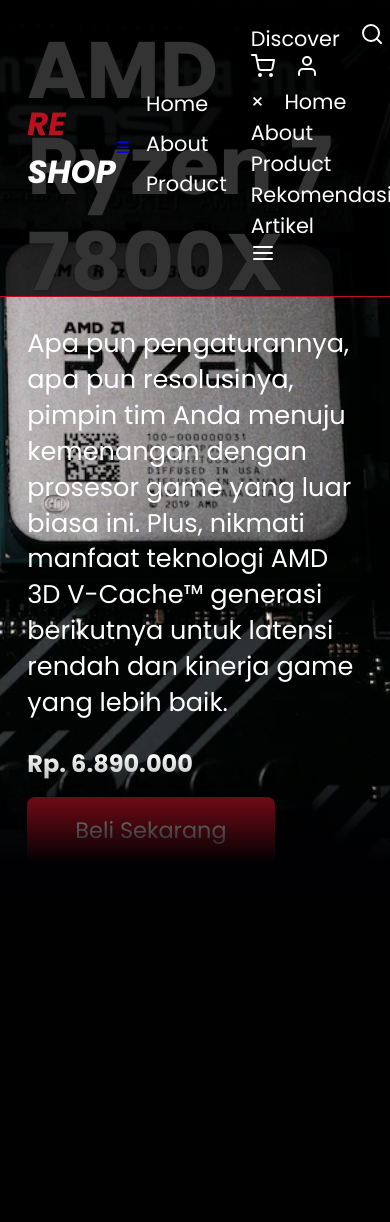
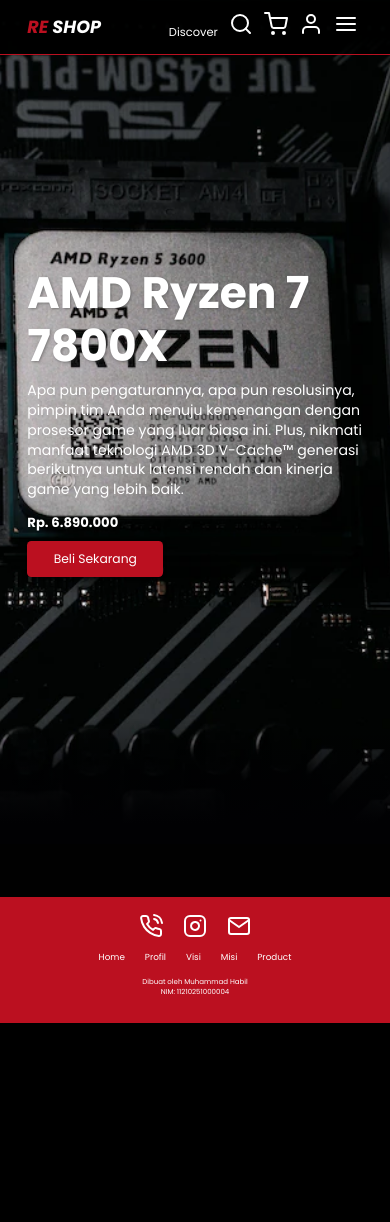
Before and after one commit to mhabil/Webstatis, a PHP site: page /ryzen7.html in a window 390 px wide. Shown: the top 1222 px of the page. After the commit the page ends 1023 px from the top, so only its background shows below. Run offline with PHP 8.4, Linux system fonts and the light colour scheme.

Commit message:
update uts

```diff
--- a/Css/ryzen7.css
+++ b/Css/ryzen7.css
@@ -20,7 +20,7 @@
   font-family: "Poppins", sans-serif;
   background-color: var(--bg);
   color: #fff;
-  min-height: 4000px;
+  /* min-height: 4000px; */
 }
 
 /* Navbar */
@@ -108,6 +108,10 @@
   color: var(--primary);
 }
 
+#humburger-menu {
+  display: none;
+}
+
 /* Hero Section */
 .hero {
   min-height: 100vh;
@@ -168,3 +172,95 @@
   border-radius: 0.5rem;
   box-shadow: 1px 1px 3px rgba(1, 1, 3, 0.5);
 }
+
+/* footer */
+footer {
+  background-color: var(--primary);
+  text-align: center;
+  padding: 1rem 0 3rem;
+  margin-top: 6rem;
+}
+
+footer .socials {
+  padding: 1rem 0;
+}
+
+footer .socials a {
+  color: #fff;
+  margin: 1rem;
+}
+
+footer .socials a:hover,
+footer .links a:hover {
+  color: turquoise;
+}
+
+footer .links {
+  margin-bottom: 1.4rem;
+}
+
+footer .links a {
+  color: #fff;
+  padding: 0.7rem 1rem;
+}
+
+footer .pembuat {
+  font-size: 0.8rem;
+}
+
+footer .pembuat a {
+  color: turquoise;
+  font-weight: 700;
+}
+/* Laptop */
+@media (max-width: 1336px) {
+  html {
+    font-size: 75%;
+  }
+}
+/* Tablet */
+@media (max-width: 768px) {
+  html {
+    font-size: 62.5%;
+  }
+
+  #humburger-menu {
+    display: inline-block;
+  }
+
+  .navbar .navbar-nav {
+    position: absolute;
+    top: 100%;
+    right: -100%;
+    background-color: #333;
+    width: 30rem;
+    height: 100vh;
+    transition: 0.3s;
+  }
+
+  .navbar .navbar-nav.active {
+    right: 0;
+  }
+
+  .navbar .navbar-nav a {
+    color: #fff;
+    display: block;
+    margin: 1.5rem;
+    padding: 0.5rem;
+    font-size: 2rem;
+  }
+
+  .navbar .navbar-nav a::after {
+    transform-origin: 0 0;
+  }
+
+  .navbar .navbar-nav a:hover::after {
+    transform: scaleX(0.2);
+  }
+}
+/* Mobile */
+@media (max-width: 450px) {
+  html {
+    font-size: 55%;
+  }
+}
--- a/ryzen7.html
+++ b/ryzen7.html
@@ -24,45 +24,49 @@
   <body>
     <!-- navbar start -->
     <nav class="navbar">
-      <a href="#" class="navbar-logo"><span>RE</span> SHOP</a>
+      <a
+        href="https://mhabil.github.io/webstatis/UTShabil.html"
+        class="navbar-logo"
+        ><span>RE</span> SHOP</a
+      >
 
-      <a href="#" id="hamburger-menu" onclick="toggleSidebar()">&#9776;</a>
       <div class="navbar-nav">
-        <a href="#home">Home</a>
+        <a href="https://mhabil.github.io/webstatis/UTShabil.html">Home</a>
 
         <div class="dropdown">
           <a href="#about">About</a>
           <div class="dropdown-content">
             <a href="https://mhabil.github.io/webstatis/Profil.html">Profil</a>
-            <a href="#visi">Visi & Misi</a>
+            <a href="https://mhabil.github.io/webstatis/visi-misi.html"
+              >Visi & Misi</a
+            >
           </div>
         </div>
 
-        <a href="#product">Product</a>
+        <a href="https://mhabil.github.io/webstatis/UTShabil.html#product"
+          >Product</a
+        >
       </div>
 
       <div class="navbar-extra">
         <div class="dropdown">
           <a href="#discover">Discover</a>
           <div class="dropdown-content">
-            <a href="#rekomendasi">Rekomendasi</a>
-            <a href="#artikel">Artikel</a>
+            <a href="https://mhabil.github.io/webstatis/artikel.html"
+              >Rekomendasi</a
+            >
+            <a href="https://mhabil.github.io/webstatis/artikel.html"
+              >Artikel</a
+            >
           </div>
         </div>
 
         <a href="#" id="search"><i data-feather="search"></i></a>
         <a href="#" id="shopping-cart"><i data-feather="shopping-cart"></i></a>
-        <a href="#" id="user"><i data-feather="user"></i></a>
-        <!-- Tambahkan elemen div baru untuk sidebar -->
-        <div class="sidebar">
-          <a href="#" class="close-btn" id="close-sidebar">&times;</a>
-          <a href="#home">Home</a>
-          <a href="#about">About</a>
-          <a href="#product">Product</a>
-          <a href="#rekomendasi">Rekomendasi</a>
-          <a href="#artikel">Artikel</a>
-        </div>
-        <a href="#" id="hamburger-menu"><i data-feather="menu"></i></a>
+        <a href="https://mhabil.github.io/webstatis/login.html" id="user"
+          ><i data-feather="user"></i
+        ></a>
+        <a href="#" id="humburger-menu"><i data-feather="menu"></i></a>
       </div>
     </nav>
     <!-- navbar end -->
@@ -84,10 +88,41 @@
     </section>
     <!-- Hero Section End-->
 
+    <!-- footer start -->
+    <footer>
+      <div class="socials">
+        <a href="https://wa.me/qr/JF233XPXBCAOG1 " target="_blank"
+          ><i data-feather="phone-call"></i
+        ></a>
+        <a href="https://www.instagram.com/naga_siren12/" target="_blank"
+          ><i data-feather="instagram"></i
+        ></a>
+        <a href="mhabil.46@gmail.com"><i data-feather="mail"></i></a>
+      </div>
+
+      <div class="links">
+        <a href="https://mhabil.github.io/webstatis/UTShabil.html">Home</a>
+        <a href="https://mhabil.github.io/webstatis/Profil.html">Profil</a>
+        <a href="https://mhabil.github.io/webstatis/visi-misi.html">Visi</a>
+        <a href="https://mhabil.github.io/webstatis/visi-misi.html">Misi</a>
+        <a href="https://mhabil.github.io/webstatis/UTShabil.html#product"
+          >Product</a
+        >
+      </div>
+
+      <div class="pembuat">
+        <p>Dibuat oleh Muhammad Habil</p>
+        <p>NIM: 11210251000004</p>
+      </div>
+    </footer>
+    <!-- footer end -->
+
     <!-- feather icons -->
     <script>
       feather.replace();
     </script>
+    <!-- My Javascript -->
+    <script src="Js/scriptUTS.js"></script>
 
     <script src="Js/scriptUTS.js"></script>
   </body>
```
Also changed, not shown: Css/ryzen3.css (+97 -1 lines), Css/ryzen5.css (+97 -1 lines), ryzen3.html (+53 -8 lines), ryzen5.html (+52 -8 lines), 1 other file.
